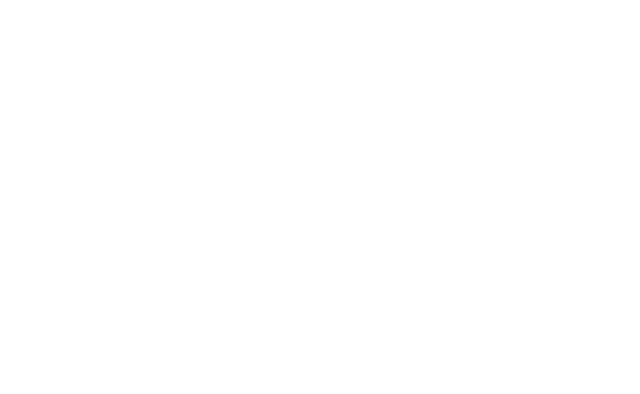
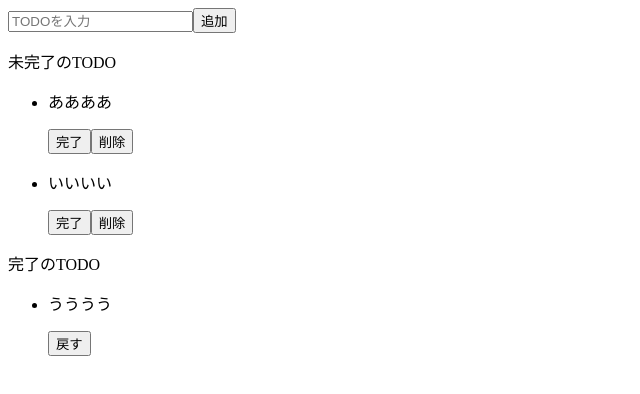
Before and after one commit to ta-tabox/react_todo, a React (Create React App) app: page / in a window 1280 px wide. Shown: the top 394 px of the page, without its empty margins (0-640 px from the left). Built offline with nearby package versions, Linux system fonts and the light colour scheme.

Commit message:
TODOの雛形の作成 JSXにてHTMLの雛形を作成

```diff
--- a/src/App.jsx
+++ b/src/App.jsx
@@ -2,5 +2,36 @@
 import "./styles.css";
 
 export const App = () => {
-  return <div></div>;
+  return (
+    <>
+      <div>
+        <input placeholder="TODOを入力" />
+        <button>追加</button>
+      </div>
+      <div>
+        <p>未完了のTODO</p>
+        <ul>
+          <li>
+            <p>ああああ</p>
+            <button>完了</button>
+            <button>削除</button>
+          </li>
+          <li>
+            <p>いいいい</p>
+            <button>完了</button>
+            <button>削除</button>
+          </li>
+        </ul>
+      </div>
+      <div>
+        <p>完了のTODO</p>
+        <ul>
+          <li>
+            <p>うううう</p>
+            <button>戻す</button>
+          </li>
+        </ul>
+      </div>
+    </>
+  );
 };
```
